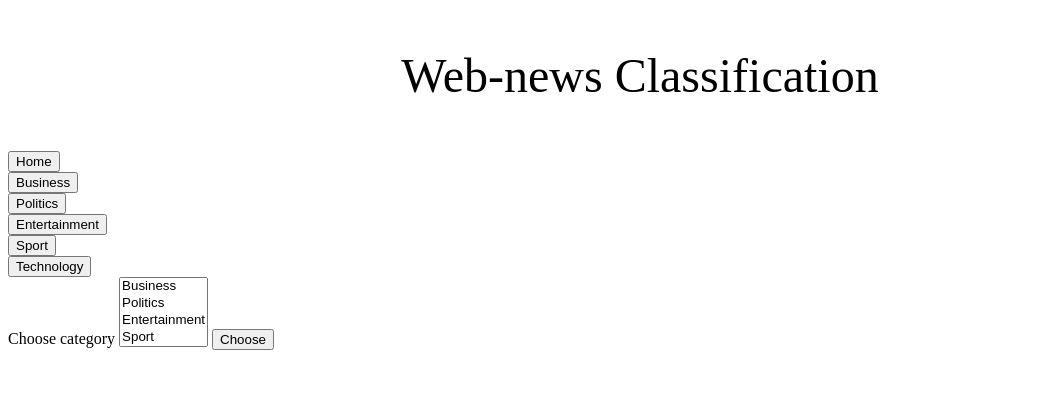
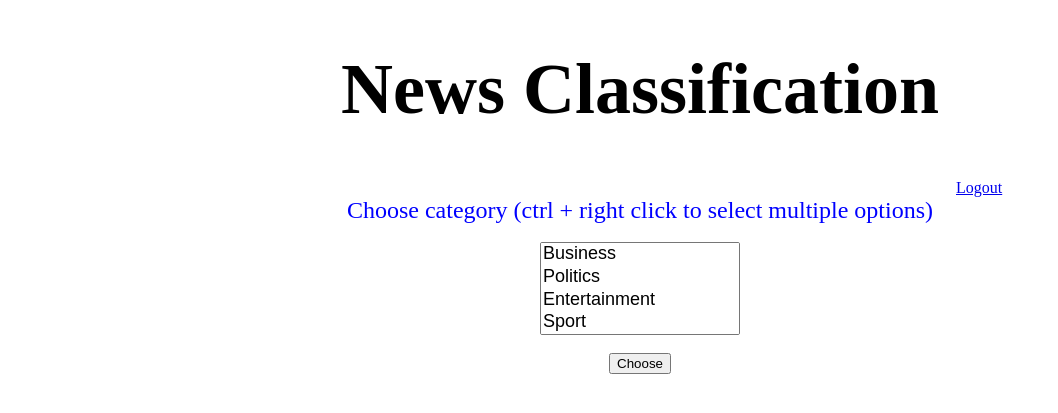
Before and after one commit to QueenieX/ICT_web-news, a Django app: page /home/ in a window 1280 px wide. Shown: the top 413 px of the page, without its empty margins (0-1058 px from the left). Run offline with Django 4.2, Linux system fonts and the light colour scheme; a user stored in the database is signed in.

Commit message:
Add files via upload
deleted 5 pages for different category.
create a scroll down list to select news category. The function to display news is not done yet.
refine all remain html files, remove useless tag.
create a css file to store the styling tag. However, it cannot be linked with the html files.

```diff
--- a/web_news_classification/home/templates/home.html
+++ b/web_news_classification/home/templates/home.html
@@ -1,7 +1,12 @@
-{% extends 'base.html' %}
-{% block title%}Home{% endblock %}
-{% block content %}
-    <label for="category">Choose category</label>
+<!DOCTYPE html>
+<head>
+    <link rel="stylesheet" href="../../styles.css">
+</head>
+<h1>News Classification</h1>
+
+<a href="../logout">Logout</a>
+<label for="category">Choose category (ctrl + right click to select multiple options)</label>
+<br>
 <select id = 'category' multiple>
     <option value="business">Business</option>
     <option value="politics">Politics</option>
@@ -9,18 +14,5 @@
     <option value="sport">Sport</option>
     <option value="tech">Tech</option>
 </select>
+<br>
 <button onclick = "getValue()">Choose</button>
-    <p id = 'output'></p>
-    <script>
-        function getValue(){
-            var news_list = document.getElementsByTagName(news_list).item;
-            document.write(news_list)
-            var category = document.getElementById('category').value;
-            var output = ''
-
-            document.getElementById('output').innerHTML = output;
-        }
-
-    </script>
-
-    {% endblock content %}
--- a/web_news_classification/home/urls.py
+++ b/web_news_classification/home/urls.py
@@ -4,9 +4,4 @@ from . import views
 
 urlpatterns = [
     path('', views.home, name='Home Page'),
-    path('business', views.businessCategory, name='Business Category'),
-    path('politics', views.politicsCategory, name='Politics Category'),
-    path('entertainment', views.entertainmentCategory, name='Entertainment Category'),
-    path('sport', views.sportCategory, name='Sport Category'),
-    path('tech', views.techCategory, name='Tech Category'),
 ]
--- a/web_news_classification/home/views.py
+++ b/web_news_classification/home/views.py
@@ -29,27 +29,3 @@ content = {
 @login_required
 def home(request):
     return render(request, 'home.html', content)
-
-@login_required
-def businessCategory(request):
-    return render(request, 'business.html', content)
-
-@login_required
-def politicsCategory(request):
-    return render(request, 'politics.html', content)
-
-@login_required
-def entertainmentCategory(request):
-    return render(request, 'entertainment.html', content)
-
-@login_required
-def sportCategory(request):
-    return render(request, 'sport.html', content)
-
-@login_required
-def techCategory(request):
-    return render(request, 'tech.html', content)
-
-# drop bar, serach bar do it in one page
-# CSS
-#
--- /dev/null
+++ b/web_news_classification/styles.css
@@ -0,0 +1,24 @@
+h1{
+    text-align: center;
+    font-size: 72px;
+}
+label{
+    display: block;
+    text-align:center;
+    font-size:24px;
+    color: blue;
+}
+select{
+    display:block;
+    margin: 0 auto;
+    width: 200px;
+    font-size: 18px;
+}
+button{
+    display:block;
+    margin: 0 auto;
+}
+a{
+    display: block;
+    margin-left:75%;
+}
--- a/web_news_classification/users/views.py
+++ b/web_news_classification/users/views.py
@@ -10,7 +10,7 @@ def register(request):
             form.save()
             username = form.cleaned_data.get('username')
             messages.success(request, f'Account created ,{username}!')
-            return redirect('login')
+            return redirect('home/')
     else:
         form = UserCreationForm()
     return render(request, 'Users/register.html', {'form': form})
```
Also changed, not shown: web_news_classification/users/templates/users/login.html (+18 -8 lines), web_news_classification/users/templates/users/logout.html (+12 -6 lines), web_news_classification/users/templates/users/register.html (+18 -10 lines), web_news_classification/db.sqlite3. Lines whose indentation alone changed are shown as unchanged.
